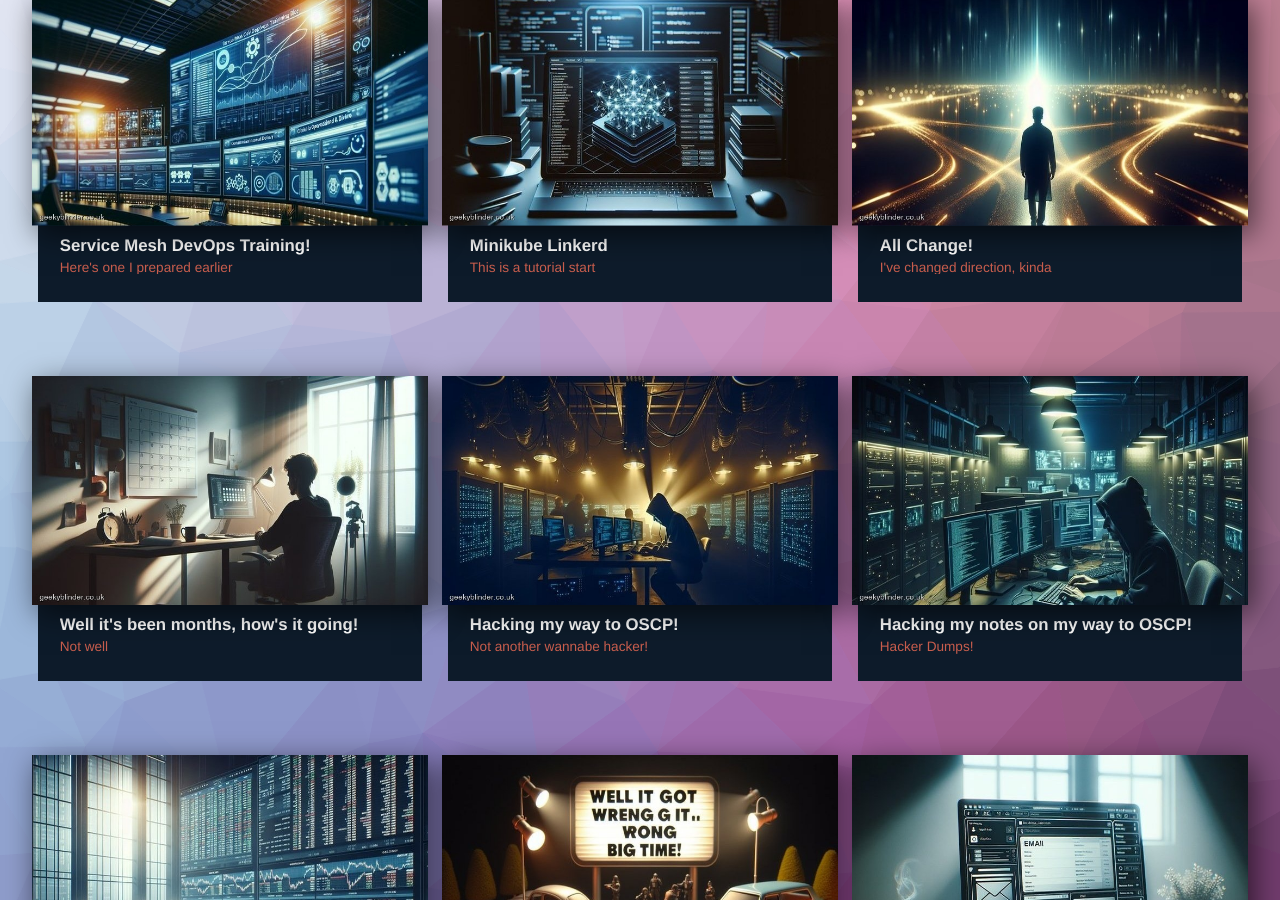
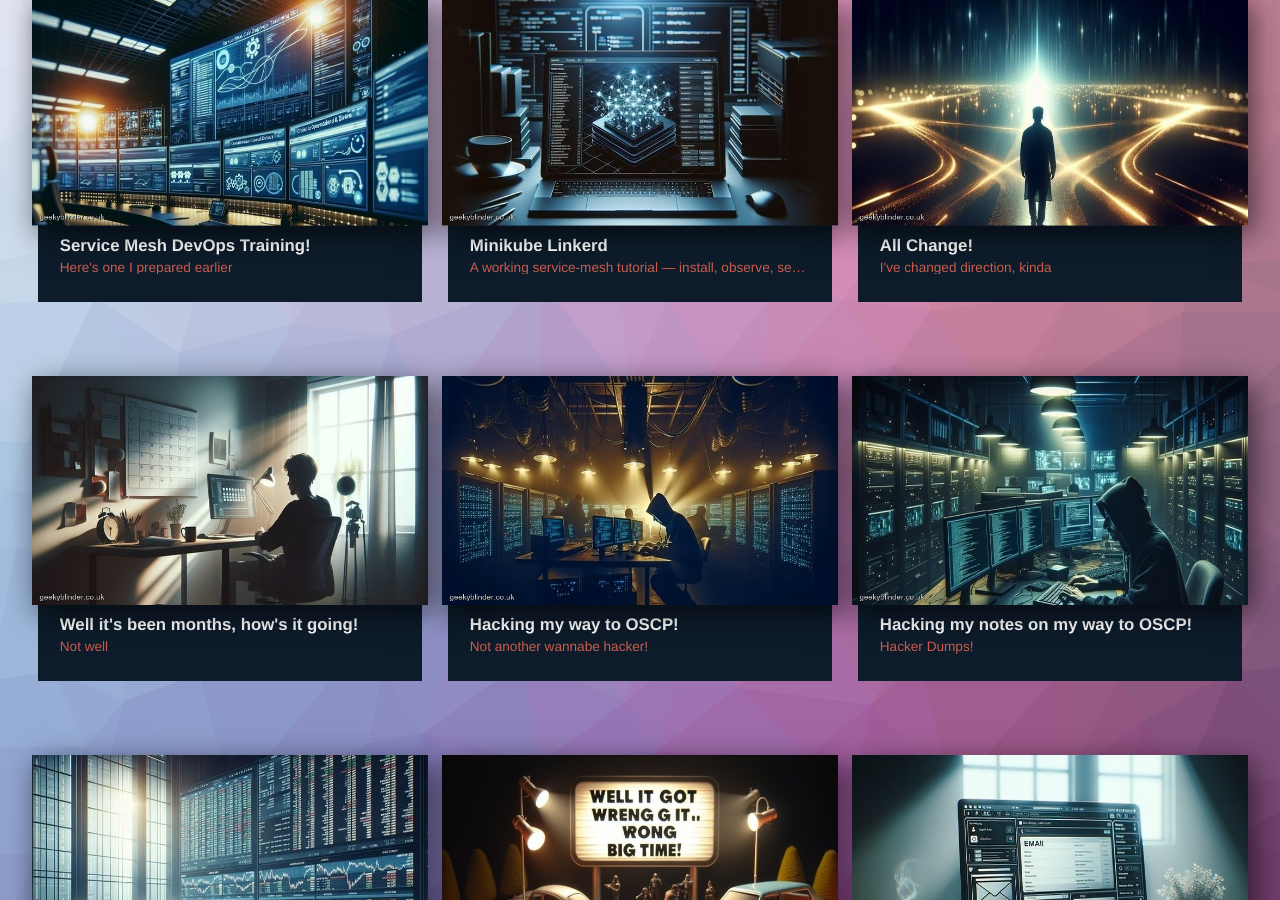
Before and after one commit to Stevieag/stevieag.github.io, a Jekyll site: the page built from index.html, in a window 1280 px wide and 900 px high, scrolled down 1726 px. Built offline with Jekyll 4.4.1, drawn with Linux system fonts in a browser that asks for light colours; some of the changed lines change nothing that is shown.

Commit message:
Rewrite: Linkerd in a Minikube Environment
Fix unfenced code throughout (lots of \-line-continuations and bare
backtick spans rendered awkwardly). Add observability section with
Prometheus port-forward and example PromQL queries, Linkerd
AuthorizationPolicy + Server resources for mTLS-enforced
service-to-service access, HTTPRoute (Gateway API) replacing
deprecated TrafficSplit, troubleshooting for common fresh-install
errors, "where to go next" with multicluster, Service Profiles,
Argo Rollouts, Buoyant Cloud. Cross-links to Helm/Docker/K8s,
Zero Trust, and 5-Week training plan.

````diff
--- a/_posts/2024-11-20-Linkerd-in-a-Minikube-Environment.markdown
+++ b/_posts/2024-11-20-Linkerd-in-a-Minikube-Environment.markdown
@@ -1,6 +1,6 @@
 ---
 title:  "Minikube Linkerd"
-subtitle: "This is a tutorial start"
+subtitle: "A working service-mesh tutorial — install, observe, secure, route"
 author: "Geeky Blinder"
 avatar: "img/authors/geeky.jpg"
 image: "img/cards/minikube-linkerd.jpg"
@@ -8,100 +8,188 @@
 tags: minikube linkerd micro service
 ---
 
-Here is a part of a tutorial I wrote for Linkerd use and a [5 Week DevOps training plan](https://geekyblinder.co.uk/#/2024/11/25/Five-Week-DevOps-Training-Plan).
+This is the worked tutorial I wish I'd had when I first stood up a service mesh on a laptop — install Linkerd into Minikube, deploy a sample app, see the mesh in action (mTLS, observability, traffic split, authorization), then tear it down. Pairs with my [5-Week DevOps Training Plan](https://geekyblinder.co.uk/#/2024/11/25/Five-Week-DevOps-Training-Plan); also useful prep for [Helm, Docker, and Kubernetes: A Tiny Training App to Break (and Fix)](https://geekyblinder.co.uk/#/2027/08/01/Helm-Docker-K8s).
 
-# Content
+# Contents
 
-Minikube
-Install Linkerd
-Linkerd on your Minikube cluster
-Linkerd features
-- Dashboard          – Traffic management
-- Security           – Monitoring
-- Debugging          – Tap
-- Top
-
-Cleaning up
+- Prerequisites
+- Set up Minikube
+- Deploy a sample app
+- Install Linkerd
+- Inject the proxies
+- Explore the mesh
+  - Dashboard and observability
+  - mTLS verification
+  - Traffic management with HTTPRoute
+  - Authorization policies (mTLS-enforced access)
+  - Tap and Top
+- Cleaning up
+- Troubleshooting
+- Where to go next
 
 # Prerequisites
 
-- Minikube: Ensure you have Minikube installed and running. You can install it from the [official Minikube website](https://minikube.sigs.k8s.io/docs/start/).
-- kubectl: Make sure you have kubectl installed and configured to work with your Minikube cluster. [Kubernetes tools website](https://kubernetes.io/docs/tasks/tools/)
-- Linkerd: Familiarise yourself with the basics of Linkerd, a service mesh. [Linkerd getting started](https://linkerd.io/2.16/getting-started/)
+- **Minikube.** [Install](https://minikube.sigs.k8s.io/docs/start/). 4 GB RAM allocated to the VM is comfortable; 2 GB will work but be sluggish.
+- **kubectl.** Configured to talk to your Minikube cluster.
+- **Linkerd CLI.** We'll install this in a moment.
+- **A few minutes of patience.** Container pulls take longer than the docs imply.
+
+You don't need to know Linkerd's internals to follow this — the proxy is a sidecar that intercepts traffic for each pod, and the control plane manages identity, configuration, and metrics. That's the mental model.
 
 # Set up Minikube
 
-## Start Minikube
+Start the cluster with enough resources to be useful:
 
-`minikube start`
+```bash
+minikube start --cpus=4 --memory=4096 --kubernetes-version=v1.30.0
+minikube status
+kubectl get nodes
+```
 
-## Verify Minikube Status
-`minikube status`
+Confirm `kubectl get nodes` shows a Ready node before moving on.
 
+# Deploy a Sample Application: emojivoto
 
-# Deploy a Sample Application
-## Deploy Emojivoto
-To see Linkerd in action, use the emojivoto application provided by Linkerd.\
-`curl --proto '=https' --tlsv1.2 -sSfL https://run.linkerd.io/emojivoto.yml | kubectl apply -f -`
+Linkerd ships a small demo app called *emojivoto* — a couple of Go services with a Vue frontend, deliberately a bit broken (the doughnut vote always fails, on purpose, so you can see the mesh catch errors).
 
-## Expose the pod
-`kubectl -n emojivoto port-forward svc/web-svc 8080:80`
-You should now be able to view the website at `localhost:8080`
+```bash
+curl --proto '=https' --tlsv1.2 -sSfL https://run.linkerd.io/emojivoto.yml | \
+  kubectl apply -f -
 
-## Verify the Application
-`kubectl get pods -n emojivoto`
+kubectl get pods -n emojivoto
+```
+
+Wait until all pods are `Running`. Then port-forward the web service so you can hit it from a browser:
+
+```bash
+kubectl -n emojivoto port-forward svc/web-svc 8080:80
+```
+
+Open `http://localhost:8080`. You should see the emoji voting page. Click an emoji or two — you're now generating traffic that the mesh will see once we install it.
+
+Leave the port-forward running in another terminal.
 
 # Install Linkerd
-## Install the Linkerd CLI
-You can install the Linkerd CLI using the following command:\
-`curl --proto '=https' --tlsv1.2 -sSfL https://run.linkerd.io/install | sh`
-`export PATH=$PATH:$HOME/.linkerd2/bin`
-`linkerd version`
-Alternatively, you can download the binary directly from the Linkerd releases page.
 
-## Pre-Installation Check
-`linkerd check --pre`
+## Install the CLI
 
-## Install Linkerd on Your Minikube Cluster
-`linkerd install --crds | kubectl apply -f -`
-`linkerd install --set proxyInit.runAsRoot=true | kubectl apply -f -`
+Pin a version. Linkerd's stable channel as of writing is 2.16+; check [linkerd.io/2/install](https://linkerd.io/2/getting-started/) for current.
 
-## Verify Linkerd Installation
-`linkerd check`
+```bash
+curl --proto '=https' --tlsv1.2 -sSfL https://run.linkerd.io/install | sh
+export PATH=$PATH:$HOME/.linkerd2/bin
 
-## Inject Linkerd Proxies
-To enable Linkerd for your application, inject the Linkerd proxies into your pods.\
-`kubectl get deployments -n emojivoto -o yaml | linkerd inject - | kubectl apply -f -`
+# stash this in your shell rc so it survives a new shell
+echo 'export PATH=$PATH:$HOME/.linkerd2/bin' >> ~/.zshrc
 
-This command retrieves the deployments in YAML format, injects the Linkerd sidecar, and applies the modified configuration to the Kubernetes cluster\
-[source k8s](https://faun.pub/kubernetes-introduction-linkerd-with-minikube-9bdc803dc901?gi=babe302d37cc) , [source linkerd](https://linkerd.io/2.16/getting-started/).
+linkerd version
+```
 
-The command `curl -sL run.linkerd.io/emojivoto.yml | linkerd inject -`\
-scans the `emojivoto manifest file`, skips the rest of the configurations in the manifest, and then injects linkerd-proxy proxies into each deployment in the pod.\
-With the `kubectl apply -f -` command, the `emojivoto` configuration was re-applied in our cluster and the sidecars were successfully injected.
+## Pre-flight Check
 
-# Explore Linkerd Features
-## Dashboard
-For additional observability features, install the Linkerd Viz extension:
-`linkerd viz install | kubectl apply -f -`\
-`linkerd viz check`\
-`linkerd viz dashboard`\
-This sets up the visualization tools, including Prometheus, and launches the Linkerd dashboard
+Linkerd is paranoid about installing into a cluster it doesn't trust. Run the pre-flight before you commit:
 
-## Traffic Management
-Linkerd allows you to manage traffic between services. Here’s an example of how to split traffic between two versions of a service:
+```bash
+linkerd check --pre
+```
 
-Using bash\
-\# Create a new deployment for the v2 version of the web service\
-`kubectl get deployments web -n emojivoto -o yaml > web-deployment.yaml ; sed -i 's/name: web/name: web-v2/' web-deployment.yaml sed -i 's/image: emojivoto-web:v1/image: emojivoto-web:v2/' web-deployment.yaml ; kubectl apply -f web-deployment.yaml ;rm web-deployment.yaml`
+Every check should be green. If anything's red, fix it before continuing — installing on top of a half-working cluster is a recipe for confusing failures later.
 
-\# Inject Linkerd proxies into the new deployment\
-`kubectl get deployments web-v2 -n emojivoto -o yaml | linkerd inject - | kubectl apply -f -`
+## Install the Control Plane
 
-\# Split traffic between v1 and v2
+Two-step install — CRDs first, then the control plane:
+
+```bash
+linkerd install --crds | kubectl apply -f -
+linkerd install | kubectl apply -f -
+
+# verify
+linkerd check
 ```
-cat <<EOF | kubectl apply -f -
-apiVersion: policy.linkerd.io/v1beta2
+
+The full check is the moment of truth — every section green means the mesh is ready.
+
+# Inject the Proxies
+
+Linkerd doesn't apply itself automatically; you tell it which workloads should be meshed. The simplest way is to grab the existing deployments, pipe them through `linkerd inject`, and re-apply:
+
+```bash
+kubectl get -n emojivoto deploy -o yaml | \
+  linkerd inject - | \
+  kubectl apply -f -
+
+# pods will roll over with sidecars attached
+kubectl get pods -n emojivoto
+```
+
+Each pod should now show `2/2` containers running (your app + the `linkerd-proxy` sidecar). That `2/2` is the visual confirmation the mesh is on.
+
+For production, you'd typically annotate the namespace so any deployment in it gets injected automatically:
+
+```bash
+kubectl annotate namespace emojivoto linkerd.io/inject=enabled
+```
+
+# Explore the Mesh
+
+## Dashboard and Observability
+
+Linkerd Viz is a separate extension for the dashboard, Prometheus, Grafana, and Jaeger.
+
+```bash
+linkerd viz install | kubectl apply -f -
+linkerd viz check
+linkerd viz dashboard &
+```
+
+The dashboard opens in your browser. Click into the `emojivoto` namespace and you'll see live metrics — request rate, success rate, p50/p95/p99 latency, retries, and TCP-level stats — for every service. The vote-doughnut endpoint is going to look red because that's the deliberately-broken bit.
+
+Linkerd's metrics live in Prometheus and are available via `linkerd viz`:
+
+```bash
+# RPS by service
+linkerd viz stat deploy -n emojivoto
+
+# detailed view of one service
+linkerd viz stat deploy/web -n emojivoto --window 1m
+```
+
+A useful pattern: get raw Prometheus metrics out of the viz extension and write your own queries / dashboards in your own Grafana:
+
+```bash
+kubectl port-forward -n linkerd-viz svc/prometheus 9090:9090
+
+# Then in your browser at http://localhost:9090:
+# rate(request_total{namespace="emojivoto"}[1m])
+# histogram_quantile(0.99, rate(response_latency_ms_bucket{namespace="emojivoto"}[1m]))
+```
+
+## mTLS Verification
+
+The killer feature: every meshed pod gets a workload identity, certificates issued and rotated automatically, and traffic between meshed pods is mTLS-encrypted with no app changes. Verify it:
+
+```bash
+linkerd viz tap deploy/web -n emojivoto
+```
+
+Hit the website, vote a few emojis. The tap output will scroll past, with lines like:
+
+```
+req id=12:0 proxy=in src=10.244.0.60:59620 dst=10.244.0.58:8080 tls=true
+rsp id=12:0 proxy=in src=10.244.0.60:59620 dst=10.244.0.58:8080 tls=true :status=200 latency=959µs
+```
+
+`tls=true` is what you're looking for. That's mutual TLS between the source and destination pods — no per-app TLS engineering, no certificate juggling, no surprises.
+
+## Traffic Management with HTTPRoute
+
+Linkerd 2.14+ uses the [Gateway API](https://gateway-api.sigs.k8s.io/) (`HTTPRoute`) for traffic splitting; the older `TrafficSplit` resource is deprecated.
+
+Imagine you've built `web-v2` with new colours and want 50% of traffic to hit it. (We won't actually deploy a v2 here — assume it exists for the demo.)
+
+```bash
+kubectl apply -f - <<'EOF'
+apiVersion: gateway.networking.k8s.io/v1beta1
 kind: HTTPRoute
 metadata:
   name: web-split
@@ -110,62 +198,134 @@
   parentRefs:
     - name: web-svc
       kind: Service
-      group: core
+      group: ""
       port: 80
   rules:
     - backendRefs:
-        - name: web
+        - name: web-svc
           port: 80
           weight: 50
-        - name: web-v2
+        - name: web-v2-svc
           port: 80
           weight: 50
 EOF
 ```
-This may look complicated but essentially, cats the manifest and pipes this to the apply command
 
-## Security
-Linkerd provides mTLS encryption out of the box. You can verify this by checking the Linkerd dashboard or using `linkerd tap`.\
-`linkerd viz tap -n emojivoto deploy/web`\
+You can change the weights any time and the mesh will rebalance traffic without restarting anything. Canaries, blue/green, and progressive delivery patterns build on top of this primitive.
 
-This will now start to listen for traffic. If you click on one of the emojis on the website you will see traffic and here you will notice `tls=true`\
+## Authorization Policies (mTLS-Enforced Access)
 
-ie: `rsp id=31:9 proxy=out src=10.244.0.60:59620 dst=10.244.0.58:8080 tls=true :status=200 latency=959µs`
+Past 2.12, Linkerd has first-class authorization policies. Combine `Server` (which port on which workload accepts traffic) with `AuthorizationPolicy` (who can reach it) to enforce identity-based access between meshed workloads.
 
-# Monitoring and Debugging
-## Linkerd Tap
-We have just used this option `linkerd viz tap` to see the traffic flowing through your services in real-time.\
-`linkerd viz tap -n emojivoto deploy/web`
+Lock down the `voting-svc` so only the `web` service can call it:
 
-## Linkerd Top
-Use linkerd top to see the top-level metrics for your services.\
-`linkerd viz top -n emojivoto deploy/web`
-<img src="img/posts/ldscrsh.png"/>\
-As you can see a great method to see the issues and traffic including issues.
-Here you can see I have selected the `VoteStuckOutTongueWinkingEye`, `VoteDoughnut` and `VoteSunglasses`.
+```bash
+kubectl apply -f - <<'EOF'
+apiVersion: policy.linkerd.io/v1beta1
+kind: Server
+metadata:
+  name: voting-grpc
+  namespace: emojivoto
+spec:
+  podSelector:
+    matchLabels: { app: voting-svc }
+  port: 8080
+  proxyProtocol: gRPC
+---
+apiVersion: policy.linkerd.io/v1beta1
+kind: AuthorizationPolicy
+metadata:
+  name: voting-allow-web
+  namespace: emojivoto
+spec:
+  targetRef:
+    group: policy.linkerd.io
+    kind: Server
+    name: voting-grpc
+  requiredAuthenticationRefs:
+    - kind: ServiceAccount
+      name: web
+      namespace: emojivoto
+EOF
+```
 
-You will also see that the doughnut was not successful
+Any other meshed pod trying to call `voting-svc:8080` now gets denied at the proxy. This is real, identity-based service-to-service authorisation — no IP allowlists, no shared secrets. For the broader picture this fits into, see [Zero Trust Architecture: A Deep Practical Walkthrough](https://geekyblinder.co.uk/#/2026/05/10/Zero-Trust-Architecture-A-Deep-Practical-Walkthrough).
 
-## Cleaning Up
-When you're done, clean up the resources created:\
+## Tap and Top
 
-\# Delete the emojivoto application
-`curl --proto '=https' --tlsv1.2 -sSfL https://run.linkerd.io/emojivoto.yml | kubectl delete -f -`\
+Two CLI tools that pay off when something's broken at 11pm:
 
-\# Uninstall Linkerd\
-`linkerd viz uninstall | kubectl delete -f -`\
-`linkerd uninstall | kubectl delete -f -`\
+```bash
+# live request stream — tcpdump for HTTP
+linkerd viz tap deploy/web -n emojivoto
 
-## Troubleshooting Common Errors
-ERROR: `Error: No Objects Passed to Apply: Ensure you run the following command first to install the CRDs:`
+# top-N requests by route, like top(1) but for service traffic
+linkerd viz top deploy/web -n emojivoto
+```
 
-SOLUTION: `linkerd install --crds | kubectl apply -f -`\
-Then, proceed with the control plane installation
+`top` is the one I reach for first when something's slow — it shows the path that's hot and lets you drill in. Pair with the dashboard for the visual view.
+
+# Cleaning Up
+
+Tear it all down in reverse order:
+
+```bash
+# remove the demo app
+curl --proto '=https' --tlsv1.2 -sSfL https://run.linkerd.io/emojivoto.yml | \
+  kubectl delete -f -
+
+# remove Linkerd Viz
+linkerd viz uninstall | kubectl delete -f -
+
+# remove the Linkerd control plane
+linkerd uninstall | kubectl delete -f -
+
+# stop Minikube if you're done
+minikube stop
+
+# nuke it entirely if you want a clean slate
+minikube delete
+```
+
+# Troubleshooting
+
+The errors I've actually hit during fresh installs:
+
+**"No objects passed to apply"** during `linkerd install` — you forgot the CRDs step. Run:
+
+```bash
+linkerd install --crds | kubectl apply -f -
+```
+
+then re-run the control-plane install.
+
+**Pods stuck `Init:Error` after injection** — usually `proxyInit` running into kernel-permission issues on local clusters. The default is fine on most Minikube setups; if it isn't, you'll want to investigate the init container logs:
+
+```bash
+kubectl logs -n emojivoto <pod> -c linkerd-init
+```
+
+If you see iptables errors, the older workaround was `--set proxyInit.runAsRoot=true` on install. Modern Linkerd handles this without the flag on most setups.
+
+**`linkerd check` red on identity** — usually clock skew between Minikube and your host. Restart Minikube and the host time-sync, run `linkerd check` again.
+
+**`tls=false` in `linkerd viz tap`** — the source pod isn't meshed, or the destination isn't. Check both have `2/2` containers running.
+
+# Where to Go Next
+
+Real things to try once you're comfortable:
+
+- **Multicluster.** [Linkerd's multicluster extension](https://linkerd.io/2/features/multicluster/) lets meshes span clusters with mTLS-everywhere over the public internet — useful for HA across regions, gradual cluster migration, or tying staging to a separate cluster.
+- **Service Profiles and retry budgets.** Define per-route retry policies and timeouts in YAML; let the mesh handle transient failures without app code knowing.
+- **Replace Viz Prometheus with your own.** The bundled Prometheus is fine for play; in prod, point Linkerd's metrics at your existing Prometheus or Mimir.
+- **Argo Rollouts + Linkerd.** Progressive delivery using `HTTPRoute` weights, automated based on success-rate metrics from the mesh.
+- **Run [Buoyant Cloud](https://buoyant.io/cloud) or self-hosted Buoyant Enterprise for Linkerd** if you want a managed control plane — same OSS Linkerd underneath, with extras for compliance and FIPS.
 
 # Additional Resources
-\# Linkerd Documentation: The official [Linkerd documentation](https://linkerd.io/2/getting-started/) is a comprehensive resource.\
-\# Linkerd Tutorials: The [Linkerd tutorials](https://linkerd.io/2/tutorials/) provide hands-on guides for various scenarios.\
-\# Minikube Documentation: The [Minikube documentation](https://minikube.sigs.k8s.io/docs/) can help you manage your local Kubernetes cluster.\
-\# [5-Week Training Plan](https://geekyblinder.co.uk/#/2024/11/20/Five-Week-DevOps-Training-Plan): Service Mesh, Kubernetes, and Related Technologies
+
+- [Linkerd Documentation](https://linkerd.io/2/getting-started/) — official, current, comprehensive.
+- [Linkerd Slack](https://linkerd.io/community/) — surprisingly responsive for an OSS project.
+- [Minikube Documentation](https://minikube.sigs.k8s.io/docs/) — for managing your local cluster.
+- [5-Week DevOps Training Plan](https://geekyblinder.co.uk/#/2024/11/25/Five-Week-DevOps-Training-Plan) — service mesh, K8s, and the rest of the curriculum this fits into.
 
 <img src="img/authors/geeky.jpg" width="40"/>
````
